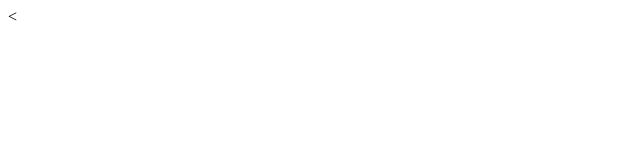
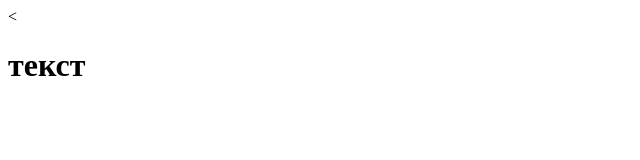
Before and after one commit to RykAlex/site, a plain HTML site: page index.html in a window 1280 px wide. Shown: the whole page, without its empty margins (0-640 px from the left). Drawn offline with Linux system fonts and the light colour scheme.

Commit message:
Update index.html
Добавлен заголовок

```diff
--- a/index.html
+++ b/index.html
@@ -5,6 +5,7 @@
 	<title>Document</title>
 </head>
 <body>
+	<h1>текст</h1>
 	<div class="header"></div>
 	<div class="menu"></div>
 	<div class="footer"></div>
```
